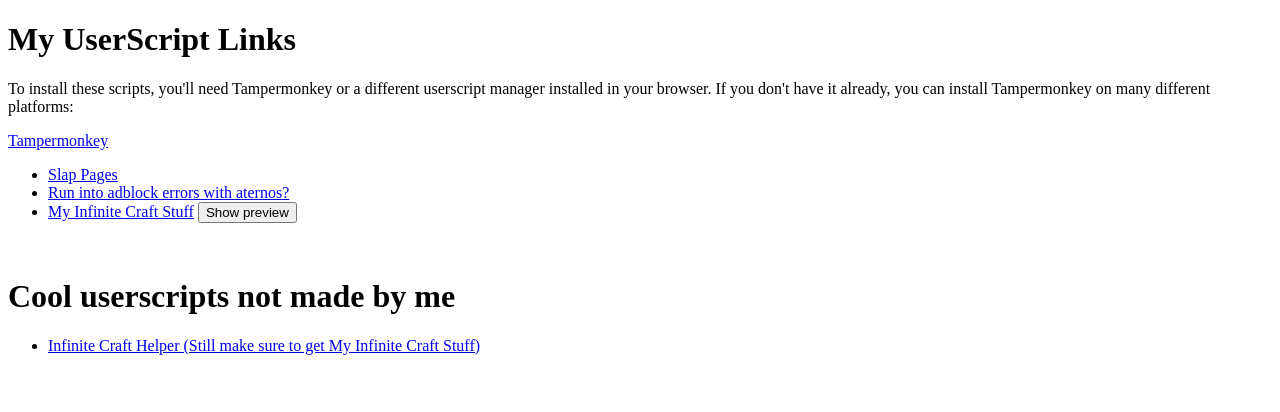
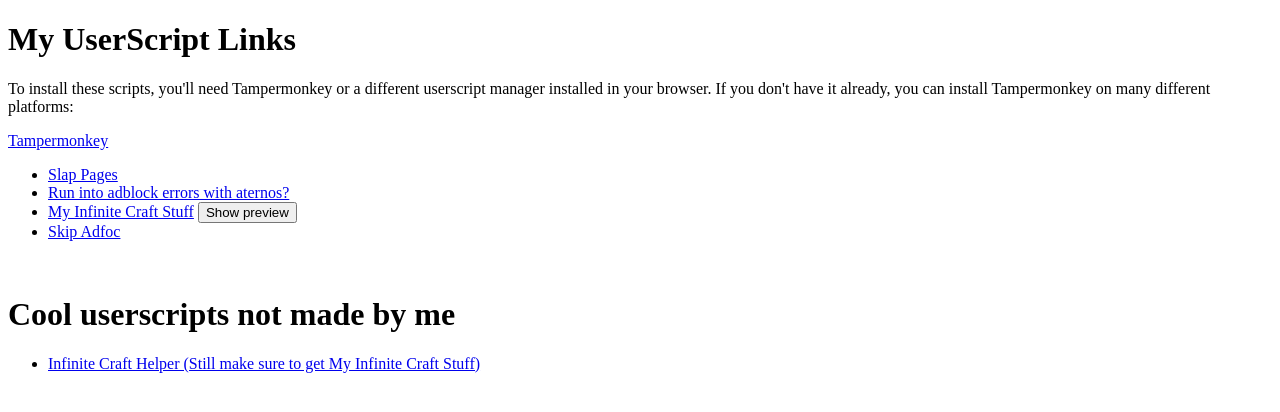
Before and after one commit to ElliNet13/userscripts, a plain HTML site: page index.html in a window 1280 px wide. Drawn offline with Linux system fonts and the light colour scheme.

Commit message:
Update index.html

```diff
--- a/index.html
+++ b/index.html
@@ -20,6 +20,7 @@
         <li><a href="slap.user.js">Slap Pages</a></li>
         <li><a href="aternos.user.js">Run into adblock errors with aternos?</a></li>
         <li><a href="ifadd.user.js">My Infinite Craft Stuff</a> <button onclick="this.remove(); showPreview();">Show preview</button></li>
+        <li><a href="adfoc.user.js">Skip Adfoc</a></li>
     </ul>
     <br>
     <h1>Cool userscripts not made by me</h1>
```
